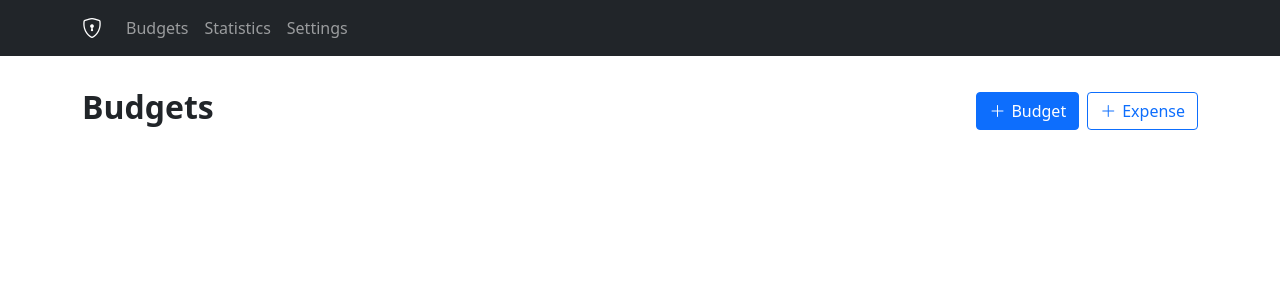
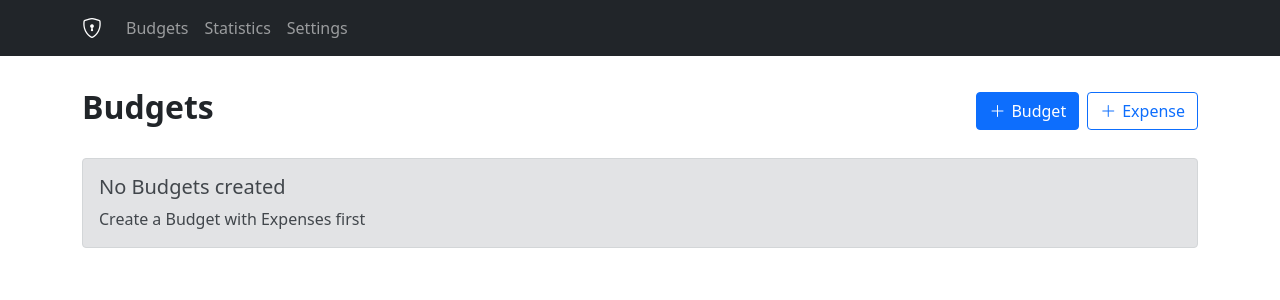
Before and after one commit to maximilianried/budget-planner, a React (Create React App) app: page / in a window 1280 px wide. Shown: the top 300 px of the page. Built offline with nearby package versions, Linux system fonts and the light colour scheme.

Commit message:
Warning when budgets are not created yet

```diff
--- a/src/App.js
+++ b/src/App.js
@@ -2,7 +2,7 @@ import React from "react";
 import MainNavbar from "./components/navbar/MainNavbar";
 import Budget from "./components/budgets/Budget";
 import Statistic from "./components/statistics/Statistic";
-import NoPage from "./components/NoPage";
+import NoPage from "./components/warnings//NoPage";
 import { BrowserRouter, Routes, Route } from "react-router-dom";
 import Setting from "./components/settings/Setting";
 
--- a/src/components/budgets/Budget.js
+++ b/src/components/budgets/Budget.js
@@ -11,6 +11,7 @@ import {
   useBudgets,
 } from "../../contexts/BudgetsContext";
 import TotalBudgetCard from "./TotalBudgetCard";
+import NoContent from "../warnings/NoContent";
 
 export default function Budget() {
   const [showAddBudgetModal, setShowAddBudgetModal] = useState(false);
@@ -43,6 +44,11 @@ export default function Budget() {
             Expense
           </Button>
         </Stack>
+        <NoContent
+          indicator={budgets}
+          title={"No Budgets created"}
+          message={"Create a Budget with Expenses first"}
+        />
         <div
           style={{
             display: "grid",
--- a/src/components/statistics/BarChart.js
+++ b/src/components/statistics/BarChart.js
@@ -4,6 +4,10 @@ import { Card } from "react-bootstrap";
 import Chart from "chart.js/auto";
 
 export default function BarChart({ title, description, label, amount, color }) {
+  if (label.length === 0) {
+    return null;
+  }
+
   return (
     <Card>
       <Card.Body>
--- a/src/components/statistics/DoughnutChart.js
+++ b/src/components/statistics/DoughnutChart.js
@@ -10,6 +10,10 @@ export default function DoughnutChart({
   amount,
   color,
 }) {
+  if (label.length === 0) {
+    return null;
+  }
+
   return (
     <Card>
       <Card.Body>
--- a/src/components/statistics/Statistic.js
+++ b/src/components/statistics/Statistic.js
@@ -1,9 +1,9 @@
 import React from "react";
 import { Button, Container, Stack } from "react-bootstrap";
 import { useBudgets } from "../../contexts/BudgetsContext";
-
 import BarChart from "./BarChart";
 import DoughnutChart from "./DoughnutChart";
+import NoContent from "../warnings/NoContent";
 
 export default function Statistic() {
   const { budgets, getBudgetExpenses } = useBudgets();
@@ -40,6 +40,11 @@ export default function Statistic() {
             Recompute
           </Button>
         </Stack>
+        <NoContent
+          indicator={labelArray}
+          title={"No Statistics to show"}
+          message={"Create a Budget on the Budgets Page first"}
+        />
         <div
           style={{
             display: "grid",
--- /dev/null
+++ b/src/components/warnings/NoContent.js
@@ -0,0 +1,15 @@
+import React from "react";
+import { Alert } from "react-bootstrap";
+
+export default function NoContent({ indicator, title, message }) {
+  if (indicator.length === 0) {
+    return (
+      <Alert variant={"secondary"}>
+        <h5>{title}</h5>
+        {message}
+      </Alert>
+    );
+  }
+
+  return null;
+}
```
Also changed, not shown: src/components/warnings/NoPage.js (renamed from src/components/NoPage.js).
